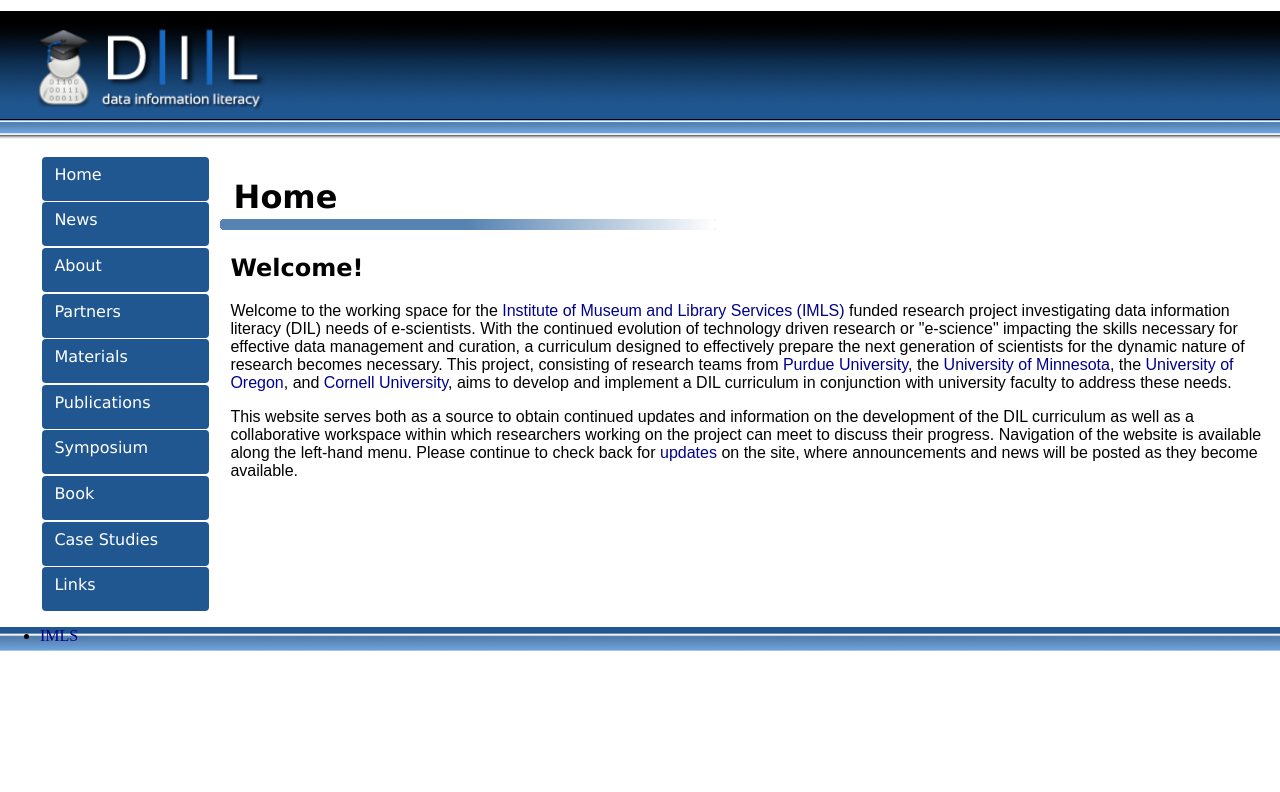
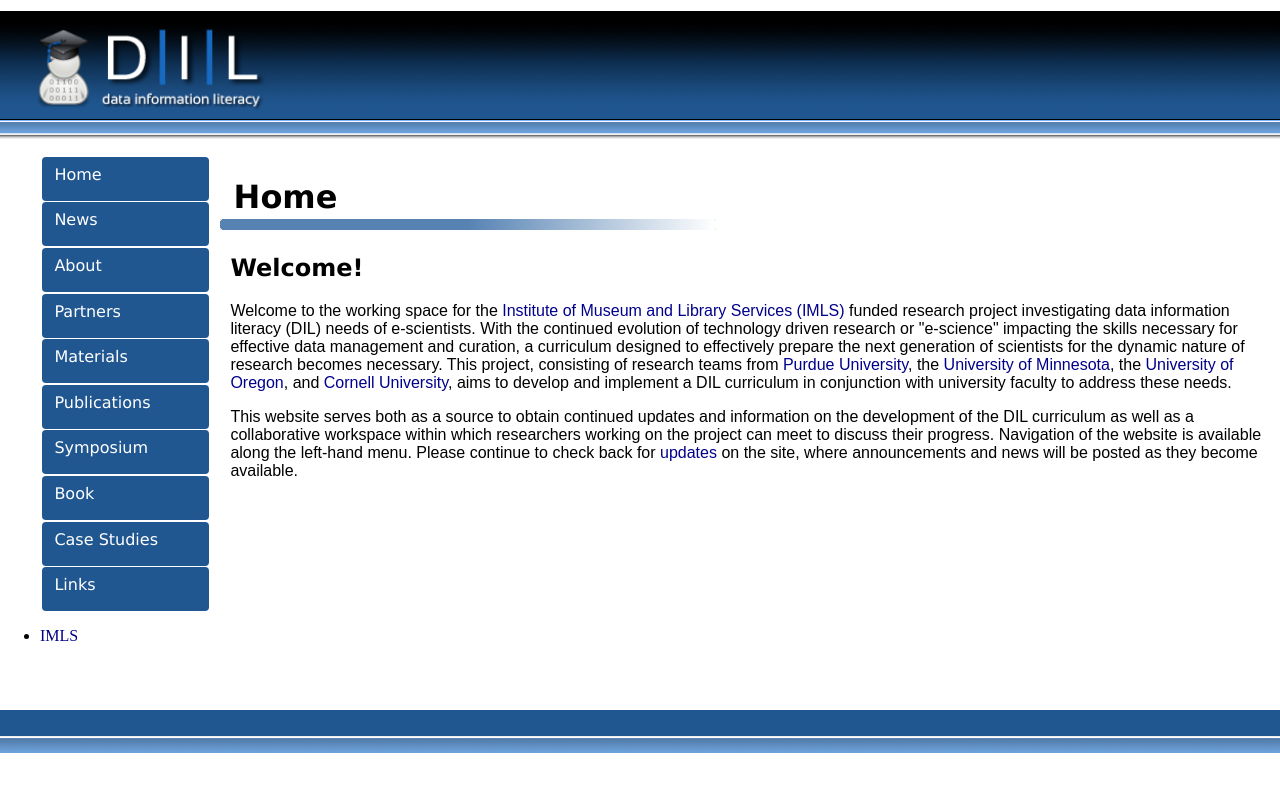
Before and after one commit to datainfolit/datainfolit, a Jekyll site: the page built from index.html, in a window 1280 px wide. Shown: the top 792 px of the page. Built offline with Jekyll 4.4.1, drawn with Linux system fonts in a browser that asks for light colours.

Commit message:
Update main.css

```diff
--- a/css/main.css
+++ b/css/main.css
@@ -99,7 +99,7 @@
 /*footer*/
 footer {
     width: 100%;
-    height: 2vw;
+    height: 10vw;
     background: url('../images/footer5.png') repeat-x bottom;
     clear: both;
     position: relative;
```
